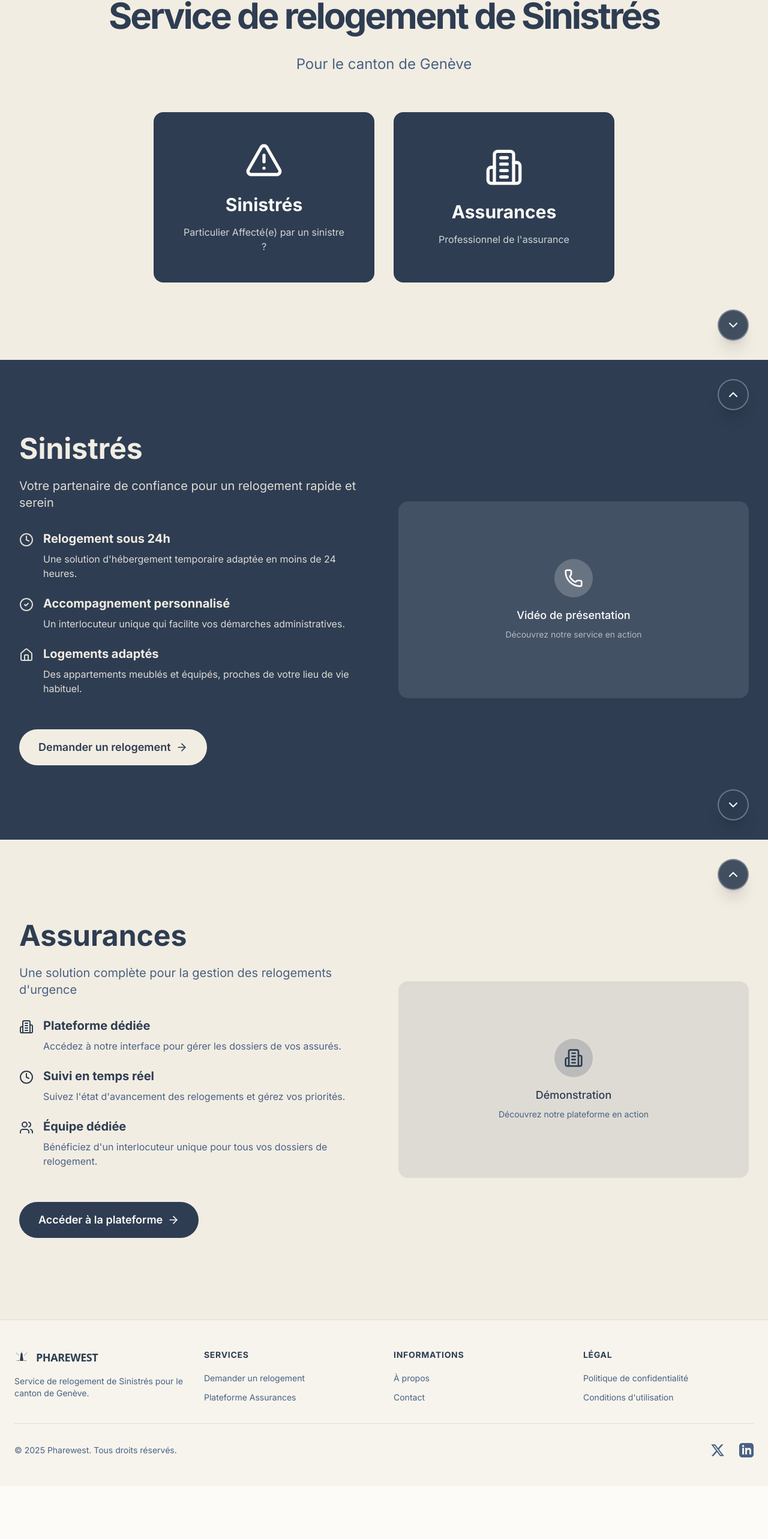
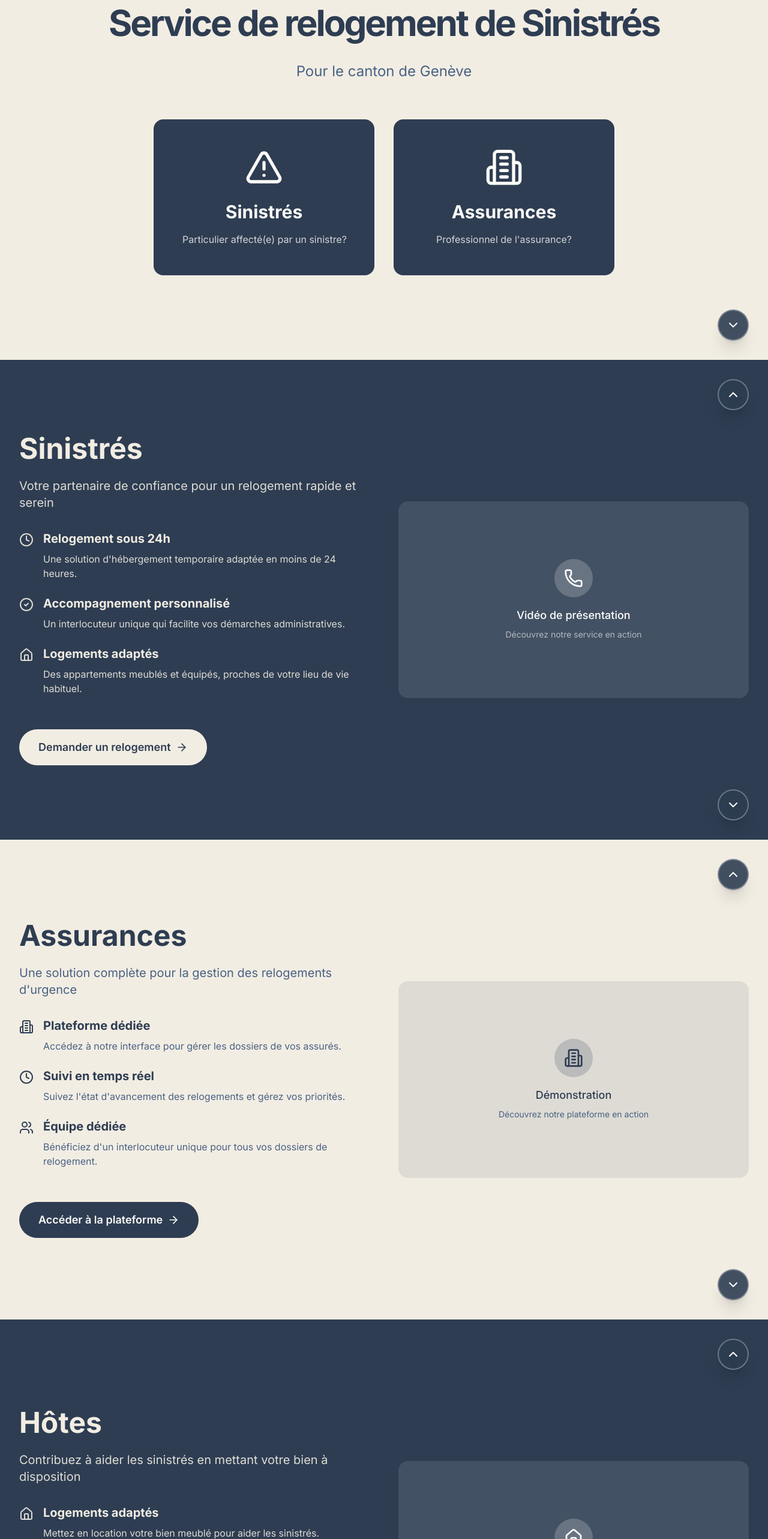
Before and after one commit to valcourgeau/sini, a Next.js app: page / in a window 1280 px wide. Shown: the part 201-2767 px from the top of the page at 60% size. Before the commit the page ends 2679 px from the top, so only its background shows below. Built offline with nearby package versions, Linux system fonts and the light colour scheme.

Commit message:
feat: add host page

```diff
--- a/src/app/page.tsx
+++ b/src/app/page.tsx
@@ -22,29 +22,49 @@ export default function HomePage() {
     router.push("/relocation/new?type=single");
   };
 
+  const handleHostClick = async (e: React.MouseEvent) => {
+    e.preventDefault();
+    setIsLoading(true);
+
+    // Add a small delay to show the loading state
+    await new Promise(resolve => setTimeout(resolve, 800));
+
+    router.push("/relocation/new?type=host");
+  };
+
+  const handlePropertyClick = async (e: React.MouseEvent) => {
+    e.preventDefault();
+    setIsLoading(true);
+
+    // Add a small delay to show the loading state
+    await new Promise(resolve => setTimeout(resolve, 800));
+
+    router.push("/property/new");
+  };
+
   return (
     <main className="min-h-screen scroll-smooth">
       {/* First Section - Sand Background */}
       <section id="home" className="relative bg-secondary min-h-[calc(100vh-4rem)] flex items-center justify-center">
         <div className="container">
           <div className="mx-auto max-w-[980px] text-center">
-            <h1 className="text-3xl font-bold leading-tight tracking-tighter md:text-5xl lg:text-6xl lg:leading-[1.1] mb-8 whitespace-nowrap">
+            <h1 className="text-3xl font-bold leading-tight tracking-tighter md:text-5xl lg:text-6xl lg:leading-[1.1] mb-8">
               Service de relogement de Sinistrés
             </h1>
-            <p className="text-2xl text-muted-foreground mb-16">
+            <p className="text-xl md:text-2xl text-muted-foreground mb-16">
               Pour le canton de Genève
             </p>
             <div className="grid md:grid-cols-2 gap-8 max-w-3xl mx-auto">
               <ScrollButton
                 iconName="alert-triangle"
                 title="Sinistrés"
-                description="Particulier Affecté(e) par un sinistre ?"
+                description="Particulier affecté(e) par un sinistre?"
                 sectionId="sinistres"
               />
               <ScrollButton
                 iconName="building2"
                 title="Assurances"
-                description="Professionnel de l'assurance"
+                description="Professionnel de l'assurance?"
                 sectionId="assurances"
               />
             </div>
@@ -147,6 +167,9 @@ export default function HomePage() {
         <div className="absolute top-8 right-8">
           <NavigationArrow direction="up" targetId="sinistres" position="top" />
         </div>
+        <div className="absolute bottom-8 right-8">
+          <NavigationArrow direction="down" targetId="hosts" position="bottom" />
+        </div>
         <div className="container">
           <div className="grid lg:grid-cols-2 gap-12 items-center">
             <div className="space-y-8">
@@ -214,6 +237,80 @@ export default function HomePage() {
           </div>
         </div>
       </section>
+
+      {/* Fourth Section - Blue Background */}
+      <section id="hosts" className="relative bg-primary min-h-[100vh] flex items-center justify-center text-primary-foreground">
+        <div className="absolute top-8 right-8">
+          <NavigationArrow direction="up" targetId="assurances" position="top" />
+        </div>
+
+        <div className="container">
+          <div className="grid lg:grid-cols-2 gap-12 items-center">
+            <div className="space-y-8">
+              <div>
+                <h2 className="text-5xl font-bold mb-6 text-secondary">Hôtes</h2>
+                <p className="text-xl text-secondary/90 mb-8">
+                  Contribuez à aider les sinistrés en mettant votre bien à disposition
+                </p>
+              </div>
+
+              <div className="space-y-6">
+                <div className="flex items-start gap-4">
+                  <Home className="h-6 w-6 text-secondary/90 mt-1 flex-shrink-0" />
+                  <div>
+                    <h3 className="text-xl font-bold mb-2 text-secondary">Logements adaptés</h3>
+                    <p className="text-secondary/90">
+                      Mettez en location votre bien meublé pour aider les sinistrés.
+                    </p>
+                  </div>
+                </div>
+
+                <div className="flex items-start gap-4">
+                  <CheckCircle2 className="h-6 w-6 text-secondary/90 mt-1 flex-shrink-0" />
+                  <div>
+                    <h3 className="text-xl font-bold mb-2 text-secondary">Sécurité garantie</h3>
+                    <p className="text-secondary/90">
+                      Bénéficiez d'une assurance et d'un accompagnement professionnel.
+                    </p>
+                  </div>
+                </div>
+
+                <div className="flex items-start gap-4">
+                  <Clock className="h-6 w-6 text-secondary/90 mt-1 flex-shrink-0" />
+                  <div>
+                    <h3 className="text-xl font-bold mb-2 text-secondary">Flexibilité</h3>
+                    <p className="text-secondary/90">
+                      Choisissez la durée de mise à disposition qui vous convient.
+                    </p>
+                  </div>
+                </div>
+              </div>
+
+              <div className="pt-6">
+                <Link
+                  href="/property/list"
+                  className="group inline-flex items-center gap-2 bg-secondary text-primary px-8 py-4 rounded-full text-lg font-semibold hover:bg-secondary/90 transition-colors"
+                >
+                  Devenir hôte
+                  <ArrowRight className="h-5 w-5 group-hover:translate-x-1 transition-transform" />
+                </Link>
+              </div>
+            </div>
+
+            <div className="relative aspect-video rounded-2xl overflow-hidden bg-white/10">
+              <div className="absolute inset-0 flex items-center justify-center">
+                <div className="text-center">
+                  <div className="w-16 h-16 rounded-full bg-white/20 flex items-center justify-center mx-auto mb-4">
+                    <Home className="h-8 w-8 text-white" />
+                  </div>
+                  <p className="text-lg font-medium text-white">Découvrez le programme</p>
+                  <p className="text-sm text-white/60 mt-2">Rejoignez notre réseau d'hôtes</p>
+                </div>
+              </div>
+            </div>
+          </div>
+        </div>
+      </section>
     </main>
   );
 }
--- a/src/components/ui/scroll-button.tsx
+++ b/src/components/ui/scroll-button.tsx
@@ -32,7 +32,7 @@ export function ScrollButton({ iconName, title, description, sectionId }: Scroll
       <div className="relative z-10">
         <Icon className="h-16 w-16 mb-6 mx-auto" />
         <h2 className="text-3xl font-bold mb-4">{title}</h2>
-        <p className="text-1xl text-primary-foreground/80">
+        <p className="text-1xl text-primary-foreground/80 whitespace-nowrap">
           {description}
         </p>
       </div>
```
